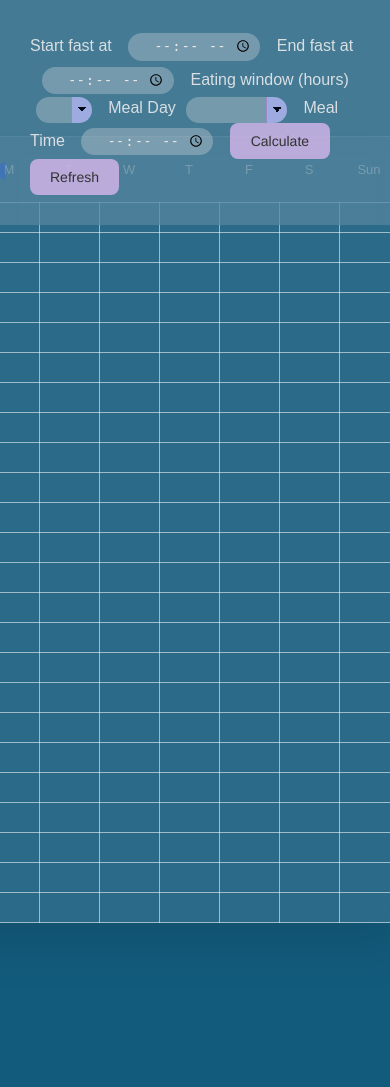
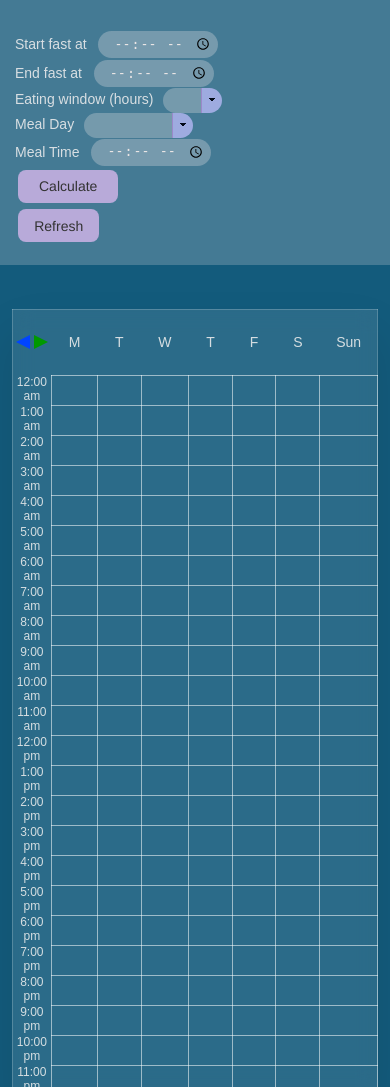
Before and after one commit to onefastcat/Intermittent-Fasting, a Flask app: page / in a window 390 px wide. Run offline with Flask 2, Linux system fonts and the light colour scheme; lists and menus that the app fills with data are empty.

Commit message:
responsive elements

```diff
--- a/app/routes.py
+++ b/app/routes.py
@@ -60,24 +60,6 @@ def timeConflict():
     form = MealTime()
     return render_template('errorModal.html', form=form, message=message)
 
-@bp.route('/previous-week')
-def prevWeek():
-
-    form = MealTime()
-
-    return render_template('mealSchedule.html',form=form, fastTimes=session['originalFastWindow'], meals=session['meals'])
-
-@bp.route('/next-week', methods=['GET', 'POST'])
-def nextWeek():
-
-    form = MealTime()
-    #temporary solution to post request problem
-    # if request.method == 'POST':
-    #     return redirect(url_for('main.main', form=form, fastTimes=session['originalFastWindow'], meals=session['meals']))
-
-    return render_template('mealSchedule.html',form=form, fastTimes=session['originalFastWindow'], meals=session['meals'])
-
-
 @bp.route('/clear')
 def reset():
     session.clear()
--- a/app/static/mealSchedule.css
+++ b/app/static/mealSchedule.css
@@ -6,6 +6,7 @@ html, body{
     background: #135b7c;
     margin: 0px;
     padding: 0px;
+
     /* height: 100vh; */
     height: 100vh;
     overflow: auto;
@@ -32,43 +33,36 @@ html, body{
   display: flex;
 }
 
-/* .container::before {
-  content: '';
-  position: absolute;
-  width: 250px;
-  height: 250px;
-  background: linear-gradient(rgba(255,255,25,0.8), rgb(236, 72, 57));
-  border-radius: 50%;
-  transform: translate(330px, -297px);
 
-} */
+form{
+   display: flex;
+   justify-content:space-around;
+  text-align: center;
+  align-items: center;
+  margin: 30px 20px 20px 0;
+  padding: 0 30px 0;
+  position: relative;
+  font-size: clamp(9px, 5vh, 14px);
+  padding-left: clamp(20px, 40vw, 60px);
 
-/* .container::after {
-  content: '';
-  position: absolute;
-  width: 200px;
-  height: 200px;
-  background: linear-gradient(rgb(208, 7, 134), rgb(35, 10, 88));
-  border-radius: 50%;
-  transform: translate(-450px, 250px);
-
-} */
+  /* font-size: clamp(9px, 5vh, 14px); */
+   /* width: clamp(200px, 50vw 1500px); */
+}
 
 
-form{
-  margin: 30px 20px 20px 0;
-  padding-left: 30px;
-  position: relative;
+
+
+
+nav {
+
+  display: flex;
+  padding: 0 30px 10px 60px;
+  width: clamp(400px, 60vw 1500px);
+
 
 }
 
-nav {
 
-  margin-bottom: 100px;
-  display: flex;
-  padding-bottom: 10px;
-
-}
 
 
 
@@ -83,13 +77,14 @@ nav {
 
 a {
   text-decoration: none;
+
 }
 
 
+
+
 .week_schedule_container{
-   width: 94%;
-  /* margin: 0 auto; */
-  /* padding: 1rem; */
+  width: 94%;
   height: 100px;
 
   border-spacing: 0;
@@ -98,9 +93,8 @@ a {
   box-shadow: 0 25px 45px rgba(0,0,0,0.1);
   border: solid 1px rgba(255, 255, 255, 0.2);
   backdrop-filter: blur(10px);
-  /* z-index: 1; */
-  margin: 4% 35px 50px 0;
-  /* overflow-y:scroll; */
+
+  margin: 2rem 1rem 1rem 1rem;
 
 }
 
@@ -116,8 +110,15 @@ a {
   color:rgba(237, 237, 237, 0.884);
   font-weight: 100;
   padding: 10px 10px;
+  font-size: clamp(4px, 5vh, 22px);
 }
 
+
+
+
+thead tr .day {
+  font-size: clamp(8px, 3vh, 14px);
+}
 
 
 
@@ -131,12 +132,12 @@ a {
   cursor: pointer;
   display: inline-block;
   font-family: "Haas Grot Text R Web", "Helvetica Neue", Helvetica, Arial, sans-serif;
-  font-size: 14px;
+  font-size: clamp(9px, 3vh, 14px);
   font-weight: 500;
   line-height: 20px;
   list-style: none;
-  margin: 0;
-  padding: 8px 20px;
+  margin: .2rem .2rem;
+  padding: .4rem 1rem;
   text-align: center;
   transition: all 200ms;
   vertical-align: baseline;
@@ -171,7 +172,7 @@ input{
   border: 0;
   margin: 3px 12px 3px 12px;
   padding: 3px 7px 4px 25px;
-  font-size: 14px;
+  /* font-size: clamp(9px, 2vh, 14px); */
 
   background-color: rgba(230, 228, 228, 0.3);
   width: 100px;
@@ -184,14 +185,15 @@ input{
 }
 
 select {
-  font: 400 14px sans-serif;
+  /* font: 400 sans-serif; */
+  /* font-size: clamp(9px, 3vh, 14px); */
   -webkit-appearance: none;
   appearance: none;
   color: white;
   border: 0;
   line-height: 1;
   outline: 0;
-  padding: .66em 2.66em .66em 1.23em;
+  padding: .54em 1.8rem .54em 1rem;
   border-radius: var(--radius);
   background-color: var(--baseBg);
   background-image: linear-gradient(var(--baseFg), var(--baseFg)),
@@ -201,8 +203,9 @@ select {
   background-repeat: no-repeat, no-repeat, no-repeat, no-repeat;
   background-size: 1px 100%, 20px 22px, 20px 22px, 20px 100%;
   background-position: right 20px center, right bottom, right bottom, right bottom;
-  font-size: 11px;
-  margin: 0 12px 0 6px;
+  font-size: 12px;
+  margin: 0 6px 0 6px;
+  text-align: center;
 
 }
 
@@ -216,7 +219,7 @@ select {
     font-size: 11px;;
     height: 30px;
     text-align: center;
-    font-size: 10px;
+    font-size: clamp(8px, 2vh, 12px);
 
 }
 
@@ -226,6 +229,7 @@ select {
     width: 80px;
     height: 50px;
     position: relative;
+    font-size: clamp(9px, 3vw, 14px);
 
 
 }
@@ -235,7 +239,7 @@ select {
   float: right;
   /* margin-top: .25em; */
   border-color: transparent;
-  border-top-color: #D00;
+  /* border-top-color: #D00; */
 	border-style: solid;
 	border-width: .5em .31em 0;
 	width: 0;
@@ -249,7 +253,7 @@ select {
 .next {
   position: absolute;
   top: 25px;
-  right: 30px;
+  left: 55%;
   border-width: .6em 0 .6em 1.2em;
   border-top-color: transparent;
   border-left-color: #090;
@@ -258,7 +262,7 @@ select {
 .previous {
   position: absolute;
   top: 25px;
-  left: 30px;
+  right: 55%;
   border-width: .6em 1.2em .6em .0;
   border-top-color: transparent;
   border-right-color: #04F;
@@ -350,41 +354,77 @@ a.disabled {
 
   }
 
-
-
-
-  @media screen and (max-width: 1200px) {
+  @media screen and (max-width: 1400px) {
     .day{
         max-width: 70px;
         font-size: 15px;
     }
 
     .week_schedule_container{
-      margin-top: 6%;
+      margin-top: 4rem;
+    }
+
+
+  }
+
+
+
+
+  @media screen and (max-width: 1200px) {
+    .day{
+      max-width: 70px;
+      font-size: 15px;
+    }
+
+   input {
+    margin: 1px 8px 1px 8px;
+    padding: 3px 5px 4px 15px;
+   }
+   form {
+    width: 55vw;
+    padding-left: 160px;
+  }
+
+  nav {
+    padding-bottom: 0;
+  }
+
+
+  }
+
+  @media screen and (max-width: 850px) {
+    /* .day{
+        min-width: 40px;
+        font-size: 13px;
+
+    } */
+    /* form {
+      padding-left: 70px;
+      width: 50vw;
+    } */
+
+    .week_schedule_container{
+      margin-top: 12.5rem;
+    }
+
+    form {
+      display: flex;
+      flex-direction: column;
+      justify-content:flex-start;
+      align-items: flex-start;
+      padding-left: 0;
+
+    }
+
+    nav {
+      padding-bottom: 0;
     }
 
   }
 
   @media screen and (max-width: 700px) {
-    .day{
-        min-width: 40px;
-        font-size: 13px;
 
-    }
-    .week_schedule_container{
-      margin-top: 7%;
-    }
-
-  }
-
-  @media screen and (max-width: 400px) {
     .day{
         max-width: 25px;
-
     }
-
-    .hour{
-        font-size: 9px;
-    }
-
   }
--- a/app/templates/mealSchedule.html
+++ b/app/templates/mealSchedule.html
@@ -20,28 +20,39 @@
           <form action="" method="post">
            {{ form.hidden_tag() }}
 
-
+            <div>
             {{form.fastingHoursStart.label}}
             {{form.fastingHoursStart() }}
-
+            </div>
+            <div>
 
             {{form.fastingHoursEnd.label}}
             {{form.fastingHoursEnd() }}
-
+            </div>
+            <div>
             {{form.minimumEatingWindow.label}}
             {{form.minimumEatingWindow() }}
+            </div>
+            <div>
 
               {{form.dayOfMeal.label}}
 
               {{ form.dayOfMeal() }}
+            </div>
+            <div>
 
               {{form.timeOfMeal.label}}
 
               {{ form.timeOfMeal() }}
-
+            </div>
+            <div>
               {{ form.submit() }}
+            </div>
+            <div>
 
              <a href="/clear" type="reset" id='reset' name="reset_btn" value="Refresh">Refresh</a>
+            </div>
+
 
           </form>
 
```
Also changed, not shown: 2 other files.
